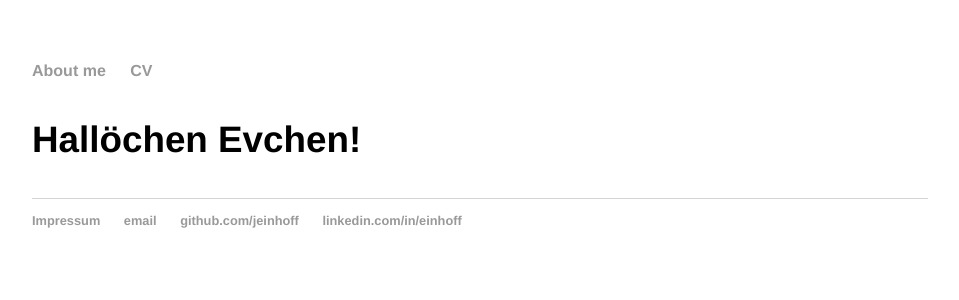
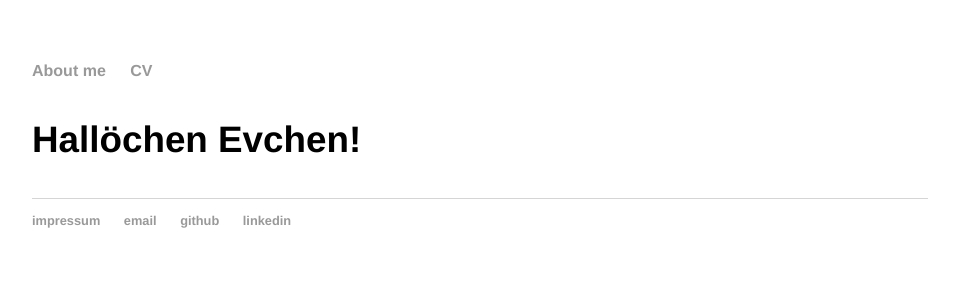
Before and after one commit to jeinhoff/jeinhoff.github.io, a Jekyll site: the page built from index.html, in a window 1280 px wide. Shown: the top 300 px of the page, without its empty margins (160-1119 px from the left). Built offline with Jekyll 4.4.1, drawn with Linux system fonts in a browser that asks for light colours.

Commit message:
Update default.html

```diff
--- a/_layouts/default.html
+++ b/_layouts/default.html
@@ -24,10 +24,10 @@
 
   <footer>
    <ul>
-   <li><a href="/Impressum">Impressum</a></li>
+   <li><a href="/Impressum">impressum</a></li>
    <li><a href="mailto:jlein@postoe.de">email</a></li>
-   <li><a href="https://github.com/jeinhoff">github.com/jeinhoff</a></li>
-   <li><a href="https://www.linkedin.com/in/einhoff/">linkedin.com/in/einhoff</a></li>
+   <li><a href="https://github.com/jeinhoff">github</a></li>
+   <li><a href="https://www.linkedin.com/in/einhoff/">linkedin</a></li>
    </ul>
   </footer>
   </body>
```
